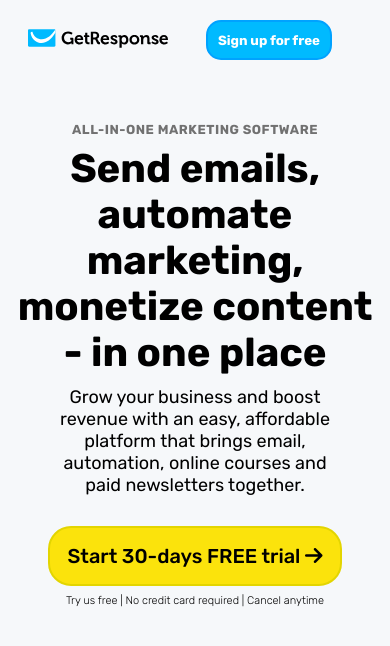
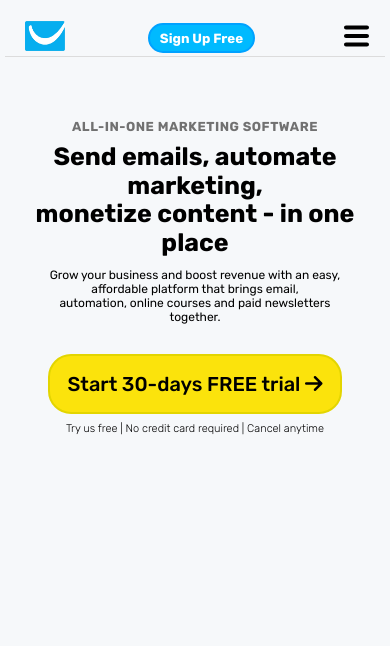
Before and after one commit to Michaelpraise1/Getresponse1, a plain HTML site: page index.html in a window 390 px wide. Drawn offline with Linux system fonts and the light colour scheme.

Commit message:
first commit

```diff
--- a/index.css
+++ b/index.css
@@ -138,31 +138,67 @@ margin-top: 50px;
   margin-top: 8px;
 }
 
+.mobile-nav {
+  display: none;
+}
+
 @media (max-width: 600px) {
-  .left-side button {
+  body {
+    margin: 5px;
+  }
+  nav {
     display: none;
   }
+  .mobile-nav {
+    display: flex;
+    align-items: center;
+    justify-content: space-between;
+    border-bottom: 1px solid gainsboro;
+    font-family: rubik;
+  }
+
+  .mobile-left img {
+    width: 40px;
+    height: 30px;
+    margin-left: 20px;
+  }
+
+  .dash{
+    display: flex;
+    background-color: transparent;
+    border: none;
+    margin-right: 10px;
+    margin-bottom: 4px;
+  }
+  .dash img {
+    width: 25px;
+    height: 30px;
+  }
+  .mobile-right {
+    display: flex;
+    align-items: center;
+    justify-content: space-between;
+  }
+
+  .mobile-signup {
+    height: 30px;
+    border-radius: 15px;
+    background-color: #00baff;
+    color: white;
+    border:2px solid #00a2ff;
+    font-family: rubik;
+    font-weight: bold;
+    padding: 0px 10px 0px 10px;
+  }
+
 
   .p-two {
-    font-size: 18px;
+    font-size: 12px;
     margin: 0px 40px 0px 40px;
   }
 
   .p-one {
-    font-size: 40px;
-  }
-
-  .login {
-    display: none;
-  }
-
-  .left-side {
-    margin-left: 20px;
-
-  }
-
-  .sign-in {
-
+    font-size: 25px;
   }
 
   .start-button {
--- a/index.html
+++ b/index.html
@@ -33,6 +33,23 @@
     </div>
   </nav>
 
+  <nav class="mobile-nav">
+    <div class="mobile-left">
+      <img src="assets/getresponse.jpg" alt="getresponse"/>
+    </div>
+
+    <div>
+      <button class="mobile-signup">Sign Up Free</button>
+    </div>
+
+    <div class="mobile-right">
+      <div>
+        <button class="dash"> <img src="assets/3dash.svg"/></button>
+      </div>
+
+    </div>
+  </nav>
+
   <section class="main-section">
     <h1 class="first-header"> ALL-IN-ONE MARKETING SOFTWARE</h1>
     <p class="p-one"> Send emails, automate marketing, <br> monetize content - in one place</p>
```
Also changed, not shown: assets/3dash.svg (added), assets/getresponse.jpg (added).
